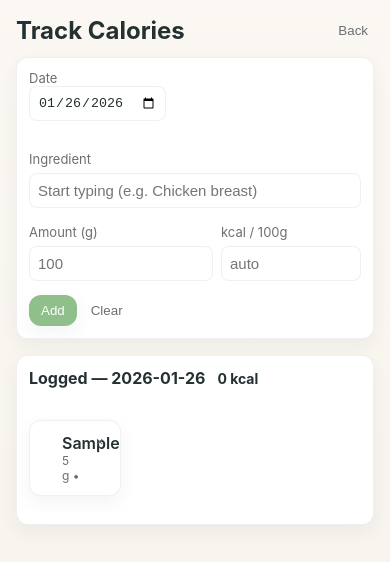
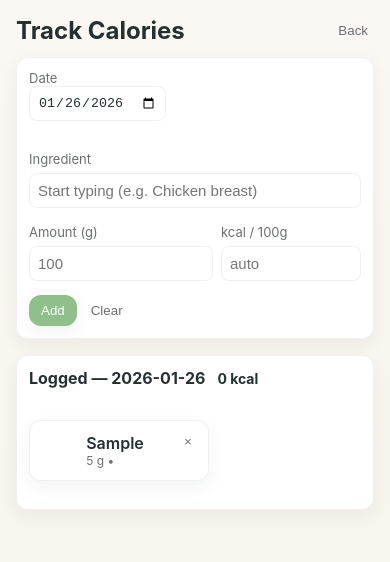
Before and after one commit to AshuferMorningstar/Calorie-Tracker, a React (Vite) app: page /track in a window 390 px wide. Both pictures are taken after typing "Sample", "5", "5" into the empty fields and a click on the button "Add". Shown: the top 562 px of the page. Built offline with nearby package versions, Linux system fonts and the light colour scheme.

Commit message:
Improve calorie item list layout with flex wrap
Changed the items list from a grid to a flex container with wrapping, and updated list item styles for better responsiveness and layout on different screen sizes.

```diff
--- a/src/pages/TrackCalories.jsx
+++ b/src/pages/TrackCalories.jsx
@@ -263,9 +263,9 @@ export default function TrackCalories(){
             {items.length === 0 ? (
               <div style={{color:'var(--muted)'}}>No items logged for this date.</div>
             ) : (
-              <ul style={{listStyle:'none',padding:0,display:'grid',gap:8}}>
+              <ul style={{listStyle:'none',padding:0,display:'flex',flexWrap:'wrap',gap:8}}>
                 {items.map(it=> (
-                  <li key={it.id} className="card" style={{position:'relative',padding:12,display:'flex',justifyContent:'space-between',alignItems:'center',overflow:'visible'}}>
+                  <li key={it.id} className="card" style={{position:'relative',padding:12,display:'flex',justifyContent:'space-between',alignItems:'center',overflow:'visible',flex:'1 1 220px',minWidth:180,boxSizing:'border-box',maxWidth:'100%'}}>
                     <button aria-label="Remove item" onClick={()=>removeItem(it.id)} className="icon-btn close-btn" style={{position:'absolute',top:4,right:4,width:32,height:32,display:'inline-flex',alignItems:'center',justifyContent:'center',borderRadius:6,zIndex:40,cursor:'pointer'}}>×</button>
                     <div style={{minWidth:0,flex:1,marginRight:8,maxWidth:'calc(100% - 48px)'}}>
                       <div style={{fontWeight:600,whiteSpace:'normal',overflow:'visible',wordBreak:'normal',overflowWrap:'normal',hyphens:'none'}}>{it.name}</div>
```
